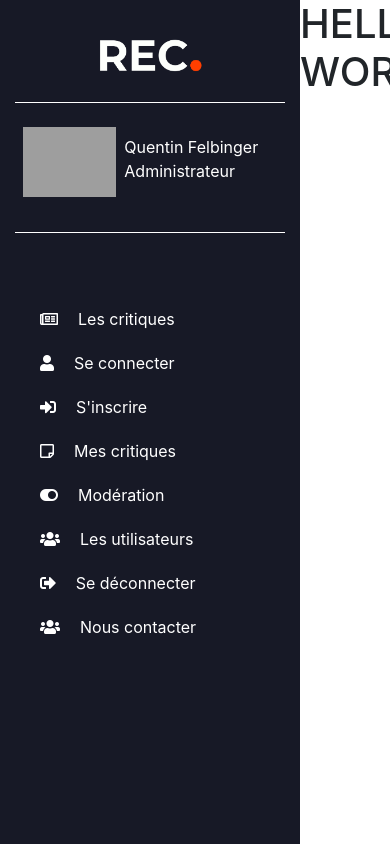
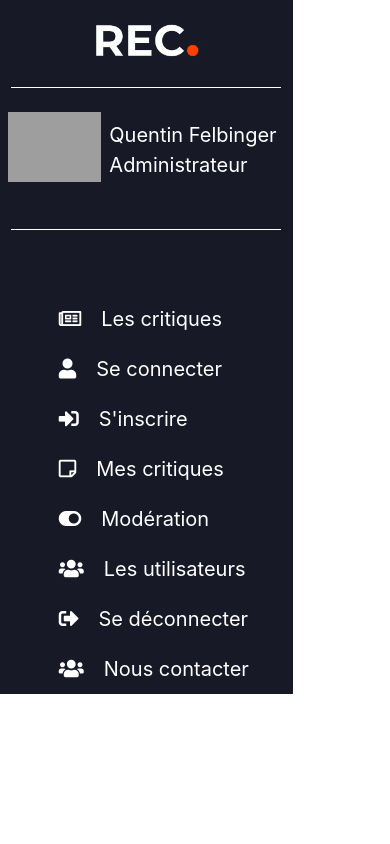
Before and after one commit to LeSapinDeNoel/DWWM-Projet3-PHP, a PHP site: page /Template/index.php in a window 390 px wide; the page is wider, and only the part inside the window is pictured. Run offline with PHP 8.4, Linux system fonts and the light colour scheme; some libraries are stand-ins or nearby versions; grey boxes are pictures that could not be loaded.

Commit message:
Début mobile first

```diff
--- a/Template/assets/style-header.css
+++ b/Template/assets/style-header.css
@@ -1,15 +1,11 @@
-body {
-  display: flex;
-}
-
 #sidebar {
+  position: absolute;
   color: #fff;
   display: flex;
   flex-direction: column;
+  align-items: center;
   background-color: #171926;
-  height: 100vh;
-  width: 300px;
-  padding: 15px;
+  font-size: 20px;
 }
 
 #sidebar nav {
@@ -53,3 +49,48 @@ hr {
 .profil a:hover {
   text-decoration: underline;
 }
+
+/* @media  screen and (min-width: 1023px) {
+
+  body {
+    display: flex;
+  }
+
+  #sidebar {
+    position: static;
+    color: #fff;
+    display: flex;
+    flex-direction: column;
+    background-color: #171926;
+    height: 100%;
+    width: 300px;
+    padding: 15px;
+  }
+
+  #sidebar nav {
+    display: flex;
+    flex-direction: column;
+  }
+
+  #sidebar nav a  {
+    display: flex;
+    flex-direction: row;
+    align-items: center;
+    color: #fff;
+    padding: 5px;
+    margin: 5px;
+  }
+
+  #sidebar nav a:hover {
+    background-color: rgba(255, 255, 255, 0.205);
+    transition: 0.3s;
+    text-decoration: none;
+    /* border-radius: 5px; */
+  }
+
+  #sidebar nav i {
+    padding-right: 20px;
+    padding-left: 15px;
+  }
+
+} */
--- a/Template/header.php
+++ b/Template/header.php
@@ -35,7 +35,7 @@
 
       <div class="d-flex flex-column p-2">
 
-        <p><a href="#">Quentin Felbinger</a>
+        <p><a href="#">Quentin Felbinger</a><br>
           <span>Administrateur</span>
         </p>
 
```
